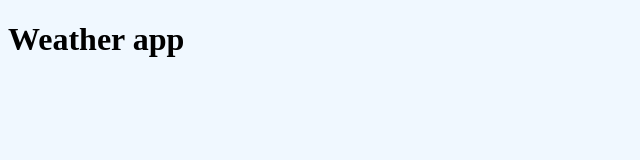
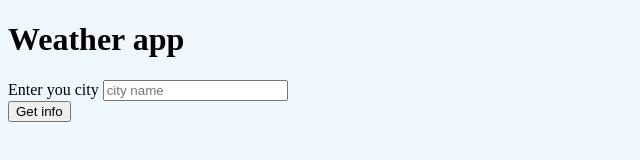
Before and after one commit to NSENGIYUMVA-Christian/weather-app-andela-week-7, a plain HTML site: page index.html in a window 1280 px wide. Shown: the whole page, without its empty margins (0-640 px from the left). Drawn offline with Linux system fonts and the light colour scheme.

Commit message:
done with fetching weather info based on inserted city

```diff
--- a/index.html
+++ b/index.html
@@ -8,7 +8,13 @@
   </head>
   <body>
     <h1>Weather app</h1>
-    <img src="#" alt="" />
+    <main>
+      <div>
+        <label for="">Enter you city</label>
+        <input type="text" id="cityName" placeholder="city name" />
+      </div>
+      <button type="submit" id="submitBtn">Get info</button>
+    </main>
     <script src="main.js"></script>
   </body>
 </html>
--- a/main.js
+++ b/main.js
@@ -1 +1,26 @@
-console.log("js");
+let cityName = "kigali";
+let insertedCity = document.querySelector("#cityName");
+let submitBtn = document.querySelector("#submitBtn");
+let weatherInformation;
+
+//submit phone
+submitBtn.addEventListener("click", function () {
+  weatherInformation = getData(insertedCity.value);
+  console.log(weatherInformation);
+});
+
+// function to fetch weather info based on the location
+async function getData(city) {
+  try {
+    const result = await fetch(
+      `https://api.weatherapi.com/v1/current.json?key=bd38e0750b764db6a8795807230208&q=${city}`,
+      { mode: "cors" }
+    );
+    const weatherInfo = await result.json();
+    console.log(weatherInfo);
+  } catch (error) {
+    console.log(error);
+  }
+}
+
+//getData(cityName);
```
